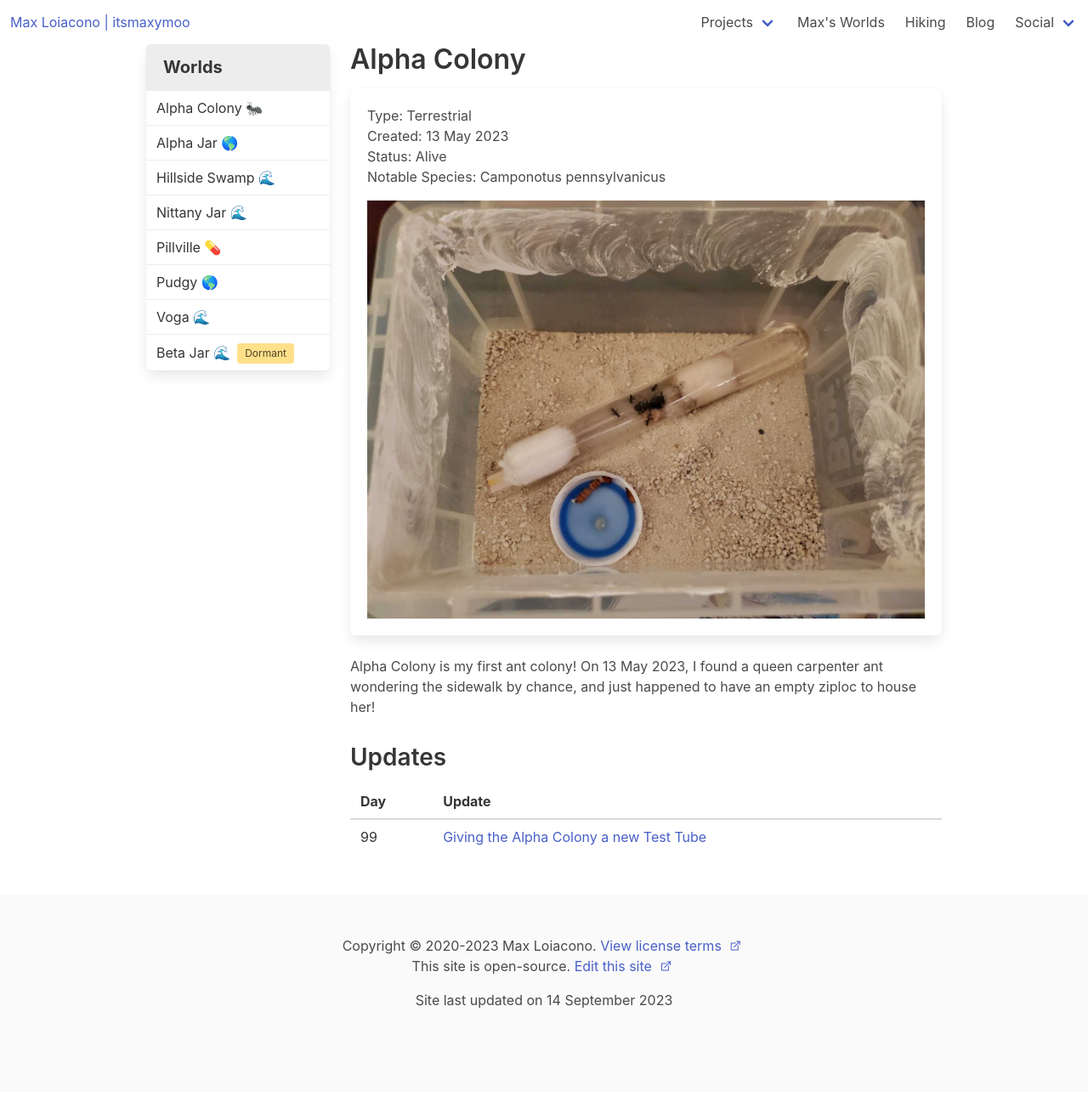
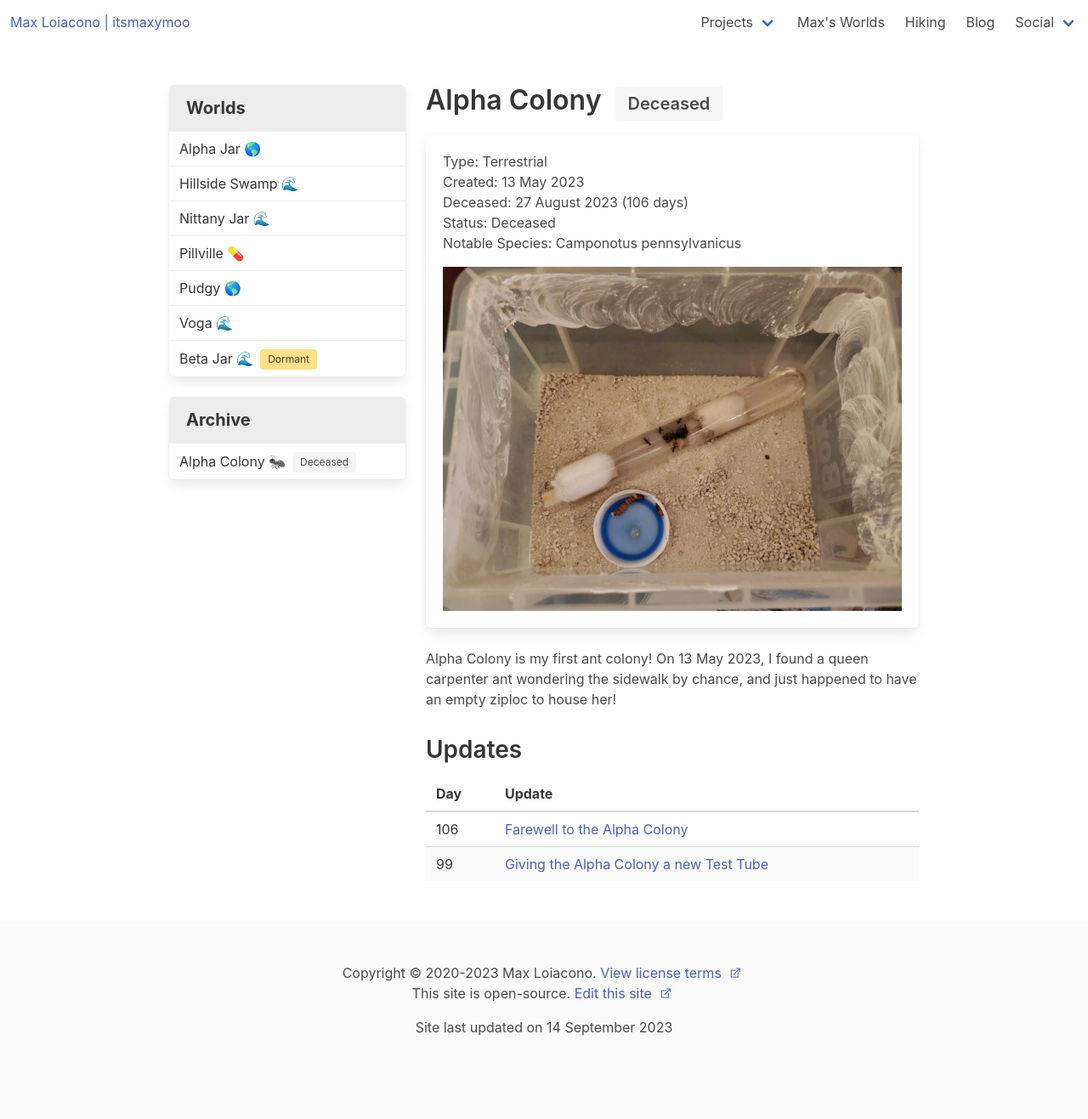
Before and after one commit to itsmaxymoo/itsmaxymoo.com, a Jekyll site: the page built from _worlds/alpha-colony.md, in a window 1280 px wide. Shown: the whole page at 85% size. Built offline with Jekyll 4.4.1, drawn with Linux system fonts in a browser that asks for light colours; before the commit the page ends 1285 px from its top, so only the background shows below that.

Commit message:
rest in peace alpha colony :(

```diff
--- a/_layouts/world.html
+++ b/_layouts/world.html
@@ -12,6 +12,12 @@
 	{% when "sealed_aquatic" %}Sealed Aquatic
 	{% endcase %}<br />
 	Created: {{ page.started | date: site.date_natural }}<br />
+	{% if page.deceased %}
+		{% assign deceased = page.deceased | date: "%s" %}
+		{% assign started = page.started | date: "%s" %}
+		{% assign duration = deceased | minus: started | divided_by: 60 | divided_by: 60 | divided_by: 24 %}
+		Deceased: {{ page.deceased | date: site.date_natural }} ({{ duration }} days)<br />
+	{% endif %}
 	Status:
 	{% case page.status %}
 	{% when 0 %}Alive
--- a/_layouts/worlds.html
+++ b/_layouts/worlds.html
@@ -2,15 +2,34 @@
 layout: base
 ---
 
-<div class="container is-max-desktop mb-6">
-	<div class="columns is-centered pl-3 pr-3">
+<section class="section">
+	<div class="columns is-centered reverse-columns-mobile">
 		<div class="column is-3">
 			<nav class="panel">
 				<p class="panel-heading mb-0">
 					Worlds
 				</p>
 
-				{% assign worlds = site.worlds | sort: "status" %}
+				{% assign worlds = site.worlds | sort: "status" | where_exp: "world", "world.status < 2" %}
+				{% for w in worlds %}
+
+					<a class="panel-block" href="{{ w.url }}">
+						<span>
+							{{ w.title }} {% include world/emoji.html world=w %}
+						</span>
+
+						{% include world/tag.html world=w %}
+					</a>
+
+				{% endfor %}
+			</nav>
+
+			<nav class="panel">
+				<p class="panel-heading mb-0">
+					Archive
+				</p>
+
+				{% assign worlds = site.worlds | sort: "status" | where_exp: "world", "world.status == 2" %}
 				{% for w in worlds %}
 
 					<a class="panel-block" href="{{ w.url }}">
@@ -24,8 +43,8 @@
 				{% endfor %}
 			</nav>
 		</div>
-		<div class="column">
+		<div class="column is-6">
 			{{ content }}
 		</div>
 	</div>
-</div>
+</section>
--- a/_worlds/alpha-colony.md
+++ b/_worlds/alpha-colony.md
@@ -1,9 +1,10 @@
 ---
 title: Alpha Colony
 started: 2023-05-13
+deceased: 2023-08-27
 world_type: ants
 environment_type: open_terrestrial
-status: 0 # 0 = alive, 1 = dormant, 2 = deceased
+status: 2 # 0 = alive, 1 = dormant, 2 = deceased
 species: Camponotus pennsylvanicus
 image: the-alpha-colonys-first-outer-world-setup
 ---
```
Also changed, not shown: _content/last-photo-of-the-alpha-colony.md (added, +13 -0 lines), _posts/2023-08-27-alpha-colony-farewell.md (added, +33 -0 lines), content/last-photo-of-the-alpha-colony.jpg (added).
